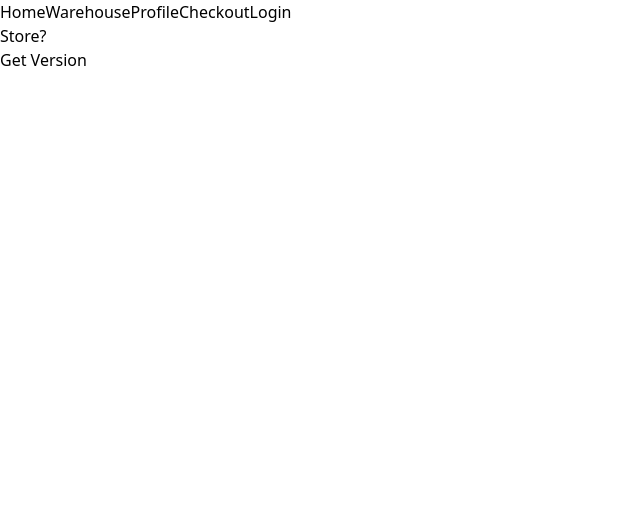
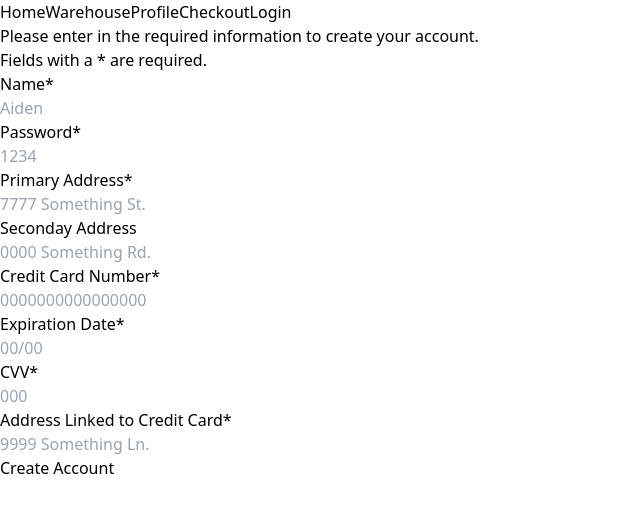
Before and after one commit to lukestonefox/Database-Design-Store, a React (Vite) app in the folder frontend/: page /createAccount in a window 1280 px wide. Before the commit this address led to /home. Shown: the top 512 px of the page, without its empty margins (0-640 px from the left). Built offline with nearby package versions, Linux system fonts and the light colour scheme.

Commit message:
Added the ui to login and created the "CreateAccount" page

```diff
--- a/frontend/src/App.tsx
+++ b/frontend/src/App.tsx
@@ -5,6 +5,7 @@ import NavBar from './NavBar';
 import Login from './pages/Login';
 import Warehouse from './pages/Warehouse';
 import Checkout from './pages/Checkout';
+import CreateAccount from './pages/CreateAccount';
 
 const Content: React.FC = () => {
   return (
@@ -16,6 +17,7 @@ const Content: React.FC = () => {
         <Route path="/login" element={<Login />} />
         <Route path="/warehouse" element={<Warehouse />} />
         <Route path="/checkout" element={<Checkout />} />
+        <Route path="/createAccount" element={<CreateAccount />} />
       </Routes>
     </Router>
   )
--- /dev/null
+++ b/frontend/src/pages/CreateAccount.tsx
@@ -0,0 +1,98 @@
+import React, { useState } from "react";
+
+const CreateAccount: React.FC = () => {
+    const [name, setName] = useState<string>('');
+    const [password, setPassword] = useState<string>('');
+    const [address1, setaddress1] = useState<string>('');
+    const [address2, setaddress2] = useState<string>('');
+    const [cardnumber, setcardnumber] = useState<string>('');
+    const [expirationdate, setexpirationdate] = useState<string>('');
+    const [cvv, setcvv] = useState<string>('');
+    const [cardaddress, setcardaddress] = useState<string>('');
+
+    return (
+        <div className="flex flex-col space-y-5 h-screen items-center justify-center text-center">
+            <h1 className='font-bold'>
+                Please enter in the required information to create your account.<br />
+                Fields with a <span>*</span> are required.
+            </h1>
+            <div className={'inputContainer'}>
+                <p>Name*</p>
+                <input
+                    value={name}
+                    placeholder="Aiden"
+                    onChange={(ev) => setName(ev.target.value)}
+                    className={'inputBox'}
+                />
+            </div>
+            <div className={'inputContainer'}>
+                <p>Password*</p>
+                <input
+                    value={password}
+                    placeholder="1234"
+                    onChange={(ev) => setPassword(ev.target.value)}
+                    className={'inputBox'}
+                />
+            </div>
+            <div className={'inputContainer'}>
+                <p>Primary Address*</p>
+                <input
+                    value={address1}
+                    placeholder="7777 Something St."
+                    onChange={(ev) => setaddress1(ev.target.value)}
+                    className={'inputBox'}
+                />
+            </div>
+            <div className={'inputContainer'}>
+                <p>Seconday Address</p>
+                <input
+                    value={address2}
+                    placeholder="0000 Something Rd."
+                    onChange={(ev) => setaddress2(ev.target.value)}
+                    className={'inputBox'}
+                />
+            </div>
+            <div className={'inputContainer'}>
+                <p>Credit Card Number*</p>
+                <input
+                    value={cardnumber}
+                    placeholder="0000000000000000"
+                    onChange={(ev) => setcardnumber(ev.target.value)}
+                    className={'inputBox'}
+                />
+            </div>
+            <div className={'inputContainer'}>
+                <p>Expiration Date*</p>
+                <input
+                    value={expirationdate}
+                    placeholder="00/00"
+                    onChange={(ev) => setexpirationdate(ev.target.value)}
+                    className={'inputBox'}
+                />
+            </div>
+            <div className={'inputContainer'}>
+                <p>CVV*</p>
+                <input
+                    value={cvv}
+                    placeholder="000"
+                    onChange={(ev) => setcvv(ev.target.value)}
+                    className={'inputBox'}
+                />
+            </div>
+            <div className={'inputContainer'}>
+                <p>Address Linked to Credit Card*</p>
+                <input
+                    value={cardaddress}
+                    placeholder="9999 Something Ln."
+                    onChange={(ev) => setcardaddress(ev.target.value)}
+                    className={'inputBox'}
+                />
+            </div>
+            <button className="px-4 py-2 text-white bg-blue-500 rounded-md">
+                Create Account
+            </button>
+        </div>
+    )
+}
+
+export default CreateAccount;
--- a/frontend/src/pages/Login.tsx
+++ b/frontend/src/pages/Login.tsx
@@ -5,7 +5,7 @@ const Login: React.FC = () => {
     const [password, setPassword] = useState<string>('');
 
     const getLogin = () => {
-        fetch('http://localhost:3000/version')
+        fetch('http://localhost:3000/getLoginInfo')
       .then(response => {
         if (!response.ok) {
           throw new Error('Network response was not ok');
@@ -38,11 +38,14 @@ const Login: React.FC = () => {
                     value={password}
                     placeholder="Enter your password here"
                     onChange={(ev) => setPassword(ev.target.value)}
-                    className={'inputBox'}
+                    className="w-100"
                 />
             </div>
             <div className={'inputContainer'}>
                 <input className="px-4 py-2 text-white bg-blue-500 rounded-md" type="button" onClick={getLogin} value={'Log in'} />
+            </div>
+            <div>
+                <p>Don't have an account? <a href="/createAccount" className="text-red-500">Create one!</a></p>
             </div>
         </div>
 
```
